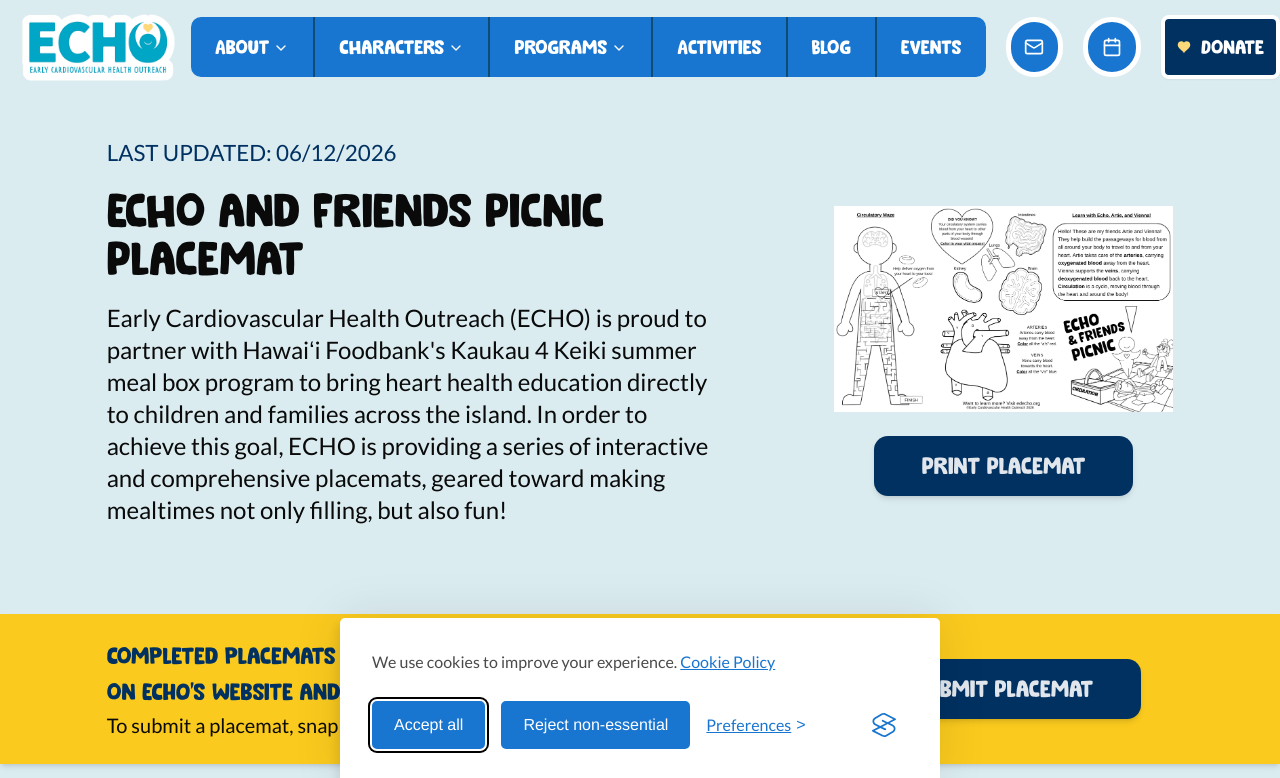
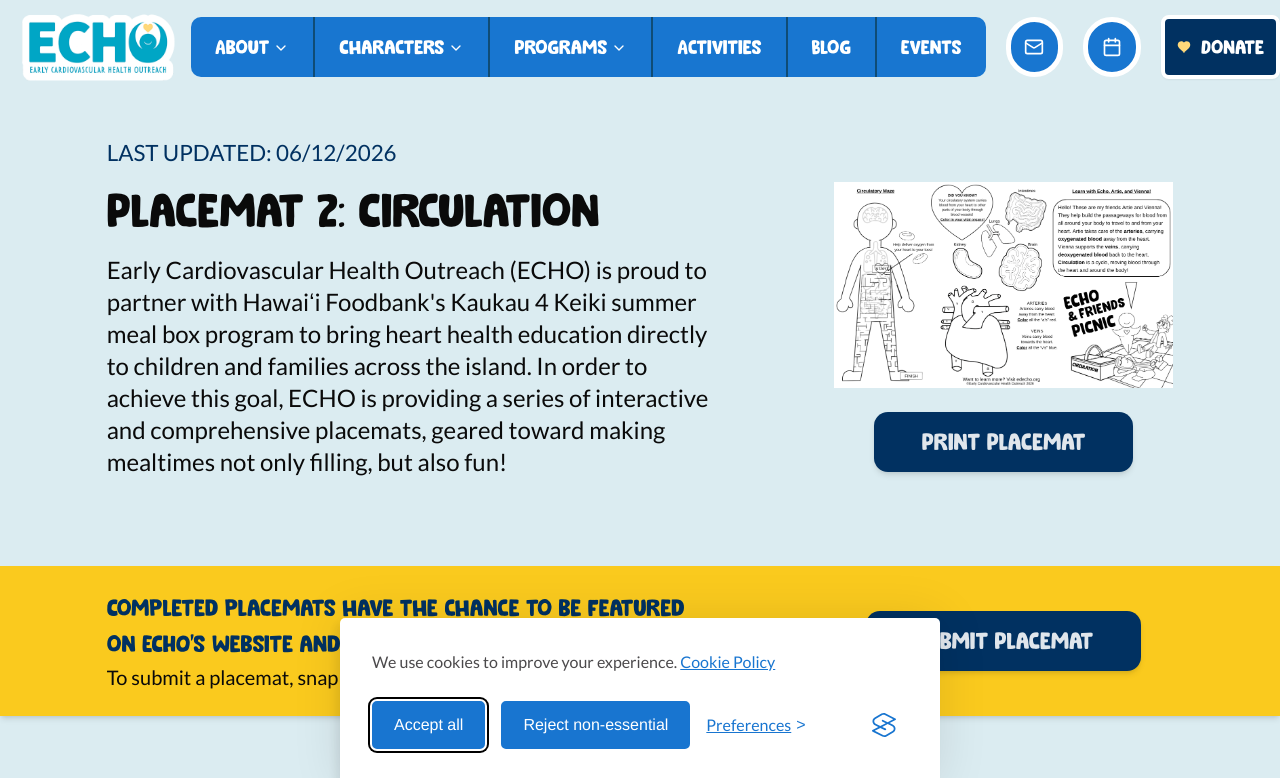
Before and after one commit to ganning127/echo_website, a Next.js app: page /hawaiifoodbank/k4k/echo-and-friends-picnic-placemat in a window 1280 px wide. Shown: the top 778 px of the page. Built offline with nearby package versions, Linux system fonts and the light colour scheme.

Commit message:
Update page.tsx

```diff
--- a/src/app/hawaiifoodbank/k4k/echo-and-friends-picnic-placemat/page.tsx
+++ b/src/app/hawaiifoodbank/k4k/echo-and-friends-picnic-placemat/page.tsx
@@ -29,7 +29,7 @@ export default function Page() {
               >
                 <p>LAST UPDATED: 06/12/2026</p>
               </div>
-              <h1 className="text-5xl mb-5">Echo and Friends Picnic Placemat</h1>
+              <h1 className="text-5xl mb-5">Placemat 2: Circulation</h1>
               <p className=" mx-auto text-md md:text-2xl mb-10">
                 {" "}
                 Early Cardiovascular Health Outreach (ECHO) is proud to partner with Hawaiʻi Foodbank's Kaukau 4 Keiki summer meal box program to bring heart health education directly to children and families across the island. In order to achieve this goal, ECHO is providing a series of interactive and comprehensive placemats, geared toward making mealtimes not only filling, but also fun!
```
